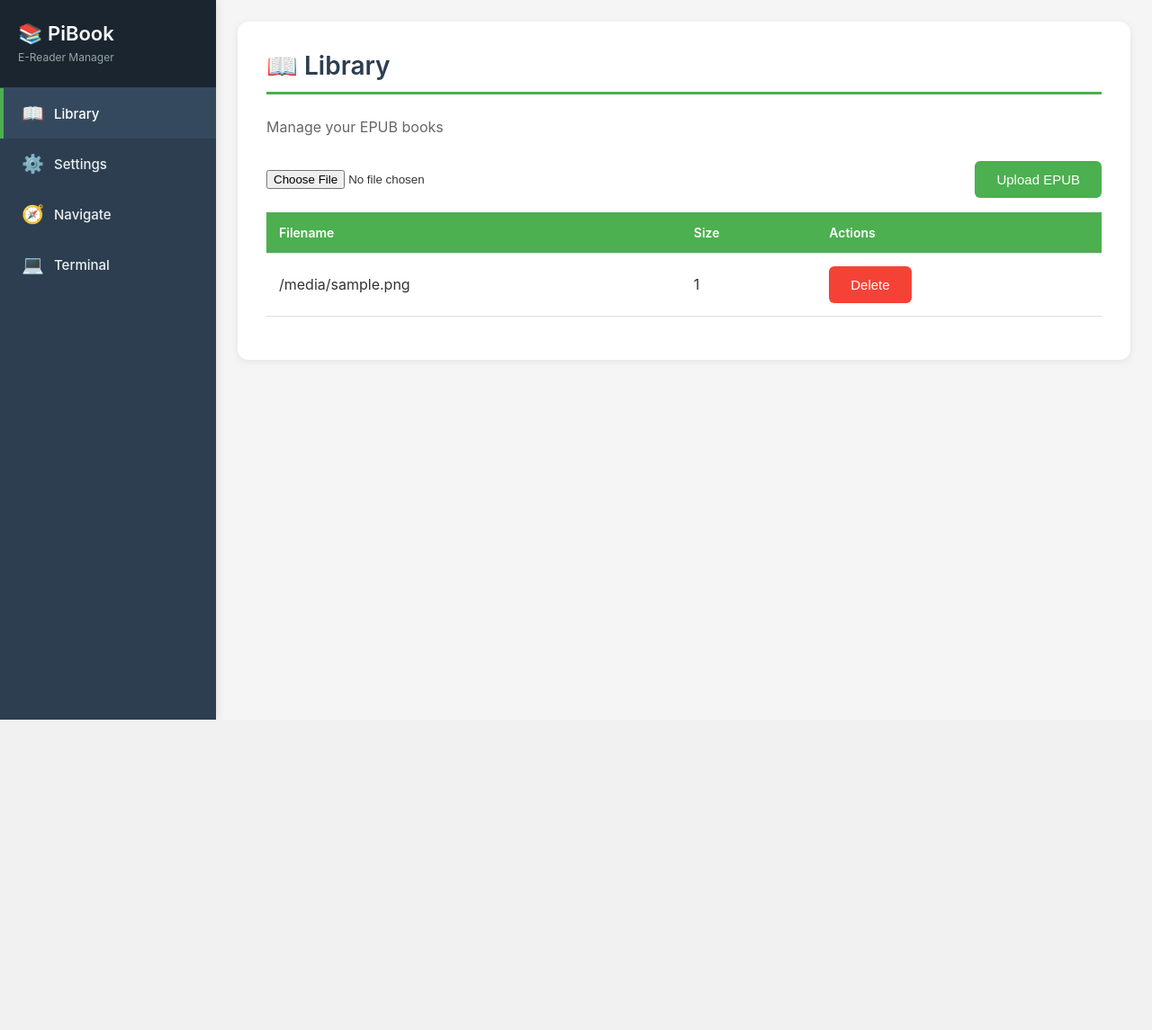
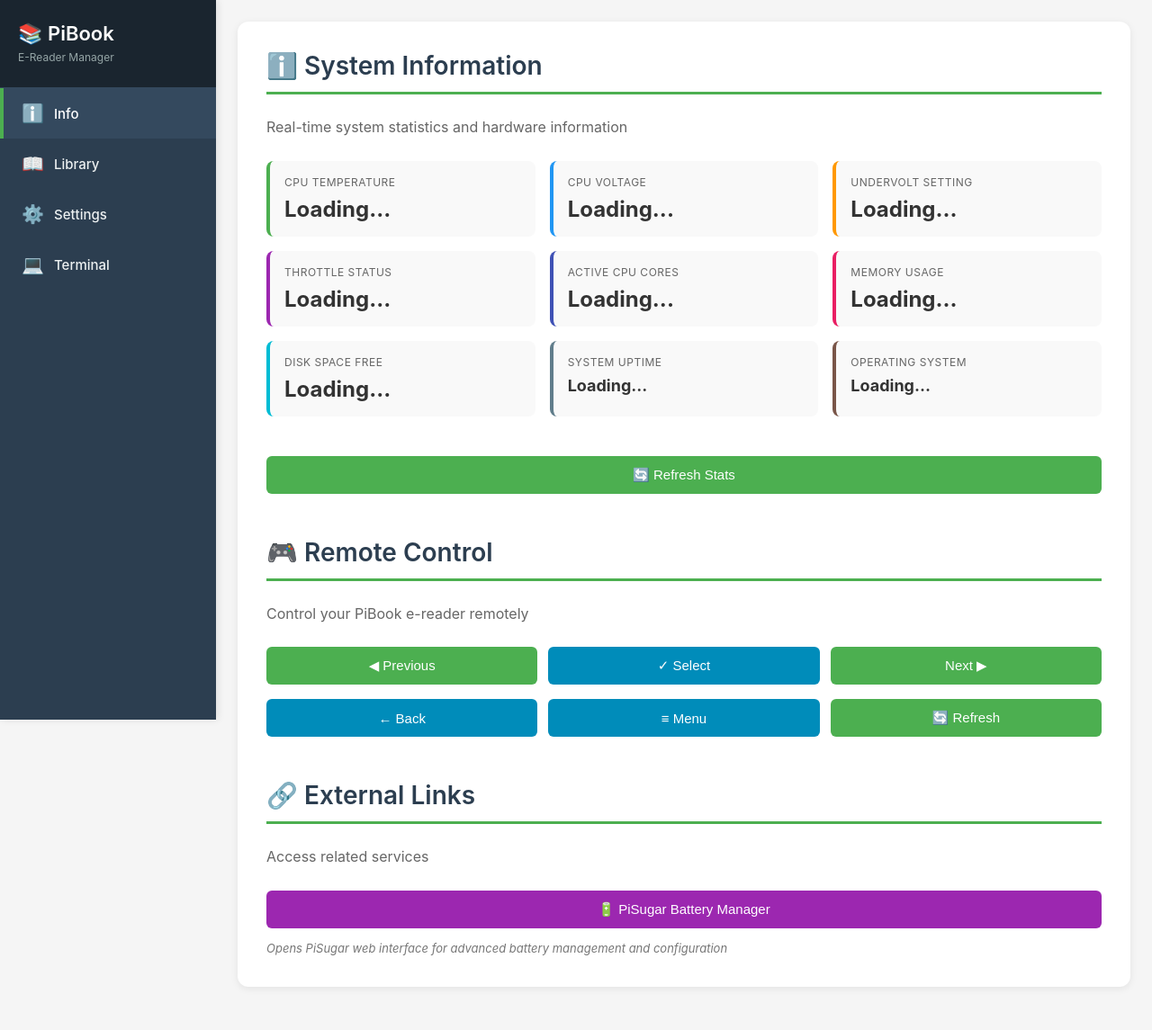
Before and after one commit to bbcelly/Book32, a Python web app: template pi/src/web/templates/base.html in a window 1280 px wide. Shown: the whole page at 90% size. Before the commit the page ends 800 px from the top, so only its background shows below. Run offline with Jinja, Linux system fonts and the light colour scheme; the template is opened without the code that fills it: most values are stand-ins (such as "Sample title", 1, 10 or a date in 2020).

Commit message:
Add Info section as first nav item with disk/memory stats
- Reorganized sidebar: Info, Library, Settings, Terminal
- Created info.html with comprehensive system information
- Added disk space and memory usage to system_stats API
- Updated JavaScript to display disk/memory with color coding
- Info section now shows: CPU, memory, disk, uptime, OS, remote control

```diff
--- a/pi/src/web/static/js/main.js
+++ b/pi/src/web/static/js/main.js
@@ -24,8 +24,8 @@
         navItem.classList.add('active');
     }
 
-    // Auto-refresh system stats when navigating to navigation section
-    if (sectionId === 'navigation') {
+    // Auto-refresh system stats when navigating to info or navigation section
+    if (sectionId === 'info' || sectionId === 'navigation') {
         refreshSystemStats();
     }
 }
@@ -324,6 +324,34 @@
                     coresEl.style.color = '#2196F3'; // Blue - normal mode
                 }
             }
+
+            // Update Memory Usage
+            const memoryEl = document.getElementById('memory-usage');
+            if (memoryEl && data.memory_used && data.memory_total) {
+                memoryEl.textContent = `${data.memory_used} / ${data.memory_total}`;
+                // Color code based on percentage if available
+                if (data.memory_percent) {
+                    const percent = parseInt(data.memory_percent);
+                    if (percent < 70) {
+                        memoryEl.style.color = '#4CAF50'; // Green
+                    } else if (percent < 85) {
+                        memoryEl.style.color = '#ff9800'; // Orange
+                    } else {
+                        memoryEl.style.color = '#f44336'; // Red
+                    }
+                }
+            }
+
+            // Update Disk Space
+            const diskEl = document.getElementById('disk-free');
+            if (diskEl && data.disk_free) {
+                if (data.disk_used && data.disk_total) {
+                    diskEl.textContent = `${data.disk_free} free`;
+                    diskEl.title = `${data.disk_used} used of ${data.disk_total}`;
+                } else {
+                    diskEl.textContent = data.disk_free;
+                }
+            }
         })
         .catch(error => {
             console.error('Failed to load system stats:', error);
--- a/pi/src/web/templates/base.html
+++ b/pi/src/web/templates/base.html
@@ -1,11 +1,13 @@
 <!DOCTYPE html>
 <html lang="en">
+
 <head>
     <meta charset="UTF-8">
     <meta name="viewport" content="width=device-width, initial-scale=1.0">
     <title>PiBook Manager</title>
     <link rel="stylesheet" href="{{ url_for('static', filename='css/main.css') }}">
 </head>
+
 <body>
     <!-- Sidebar Navigation -->
     <div class="sidebar">
@@ -14,7 +16,12 @@
             <p>E-Reader Manager</p>
         </div>
 
-        <div class="nav-item active" data-section="library" onclick="switchSection('library')">
+        <div class="nav-item active" data-section="info" onclick="switchSection('info')">
+            <span class="nav-icon">ℹ️</span>
+            <span class="nav-text">Info</span>
+        </div>
+
+        <div class="nav-item" data-section="library" onclick="switchSection('library')">
             <span class="nav-icon">📖</span>
             <span class="nav-text">Library</span>
         </div>
@@ -22,11 +29,6 @@
         <div class="nav-item" data-section="settings" onclick="switchSection('settings')">
             <span class="nav-icon">⚙️</span>
             <span class="nav-text">Settings</span>
-        </div>
-
-        <div class="nav-item" data-section="navigation" onclick="switchSection('navigation')">
-            <span class="nav-icon">🧭</span>
-            <span class="nav-text">Navigate</span>
         </div>
 
         <div class="nav-item" data-section="terminal" onclick="switchSection('terminal')">
@@ -37,8 +39,13 @@
 
     <!-- Main Content -->
     <div class="main-content">
+        <!-- Info Section -->
+        <div id="info" class="content-section active">
+            {% include 'info.html' %}
+        </div>
+
         <!-- Library Section -->
-        <div id="library" class="content-section active">
+        <div id="library" class="content-section">
             {% include 'library.html' %}
         </div>
 
@@ -61,10 +68,11 @@
     <script src="{{ url_for('static', filename='js/main.js') }}"></script>
     <script>
         // Initialize on page load
-        document.addEventListener('DOMContentLoaded', function() {
+        document.addEventListener('DOMContentLoaded', function () {
             // Refresh system stats on page load
             refreshSystemStats();
         });
     </script>
 </body>
+
 </html>
--- /dev/null
+++ b/pi/src/web/templates/info.html
@@ -0,0 +1,77 @@
+<h2>ℹ️ System Information</h2>
+<p style="color: #666; margin-bottom: 24px;">Real-time system statistics and hardware information</p>
+
+<!-- System Stats Grid -->
+<div class="stats-grid">
+    <div class="stat-card" style="border-left-color: #4CAF50;">
+        <div class="stat-label">CPU Temperature</div>
+        <div id="cpu-temp" class="stat-value">Loading...</div>
+    </div>
+
+    <div class="stat-card" style="border-left-color: #2196F3;">
+        <div class="stat-label">CPU Voltage</div>
+        <div id="cpu-voltage" class="stat-value">Loading...</div>
+    </div>
+
+    <div class="stat-card" style="border-left-color: #FF9800;">
+        <div class="stat-label">Undervolt Setting</div>
+        <div id="undervolt-setting" class="stat-value">Loading...</div>
+    </div>
+
+    <div class="stat-card" style="border-left-color: #9C27B0;">
+        <div class="stat-label">Throttle Status</div>
+        <div id="throttle-status" class="stat-value">Loading...</div>
+    </div>
+
+    <div class="stat-card" style="border-left-color: #3F51B5;">
+        <div class="stat-label">Active CPU Cores</div>
+        <div id="cpu-cores" class="stat-value">Loading...</div>
+    </div>
+
+    <div class="stat-card" style="border-left-color: #E91E63;">
+        <div class="stat-label">Memory Usage</div>
+        <div id="memory-usage" class="stat-value">Loading...</div>
+    </div>
+
+    <div class="stat-card" style="border-left-color: #00BCD4;">
+        <div class="stat-label">Disk Space Free</div>
+        <div id="disk-free" class="stat-value">Loading...</div>
+    </div>
+
+    <div class="stat-card" style="border-left-color: #607D8B;">
+        <div class="stat-label">System Uptime</div>
+        <div id="uptime" class="stat-value" style="font-size: 18px;">Loading...</div>
+    </div>
+
+    <div class="stat-card" style="border-left-color: #795548;">
+        <div class="stat-label">Operating System</div>
+        <div id="os-info" class="stat-value" style="font-size: 18px;">Loading...</div>
+    </div>
+</div>
+
+<button class="btn" onclick="refreshSystemStats()" style="margin-top: 24px; width: 100%;">🔄 Refresh Stats</button>
+
+<!-- Remote Control Section -->
+<h2 style="margin-top: 48px;">🎮 Remote Control</h2>
+<p style="color: #666; margin-bottom: 24px;">Control your PiBook e-reader remotely</p>
+
+<div class="controls">
+    <button class="btn" onclick="sendCommand('prev')">◀ Previous</button>
+    <button class="btn btn-secondary" onclick="sendCommand('select')">✓ Select</button>
+    <button class="btn" onclick="sendCommand('next')">Next ▶</button>
+</div>
+
+<div class="controls" style="margin-top: 12px;">
+    <button class="btn btn-secondary" onclick="sendCommand('back')">← Back</button>
+    <button class="btn btn-secondary" onclick="sendCommand('menu')">≡ Menu</button>
+    <button class="btn" onclick="location.reload()">🔄 Refresh</button>
+</div>
+
+<!-- External Links -->
+<h2 style="margin-top: 48px;">🔗 External Links</h2>
+<p style="color: #666; margin-bottom: 24px;">Access related services</p>
+
+<button class="btn" style="background: #9C27B0; width: 100%;"
+    onclick="window.open('http://' + window.location.hostname + ':8421', '_blank')">🔋 PiSugar Battery Manager</button>
+<p class="help-text" style="margin-top: 12px;">Opens PiSugar web interface for advanced battery management and
+    configuration</p>
```
Also changed, not shown: pi/src/web/webserver.py (+38 -0 lines).
